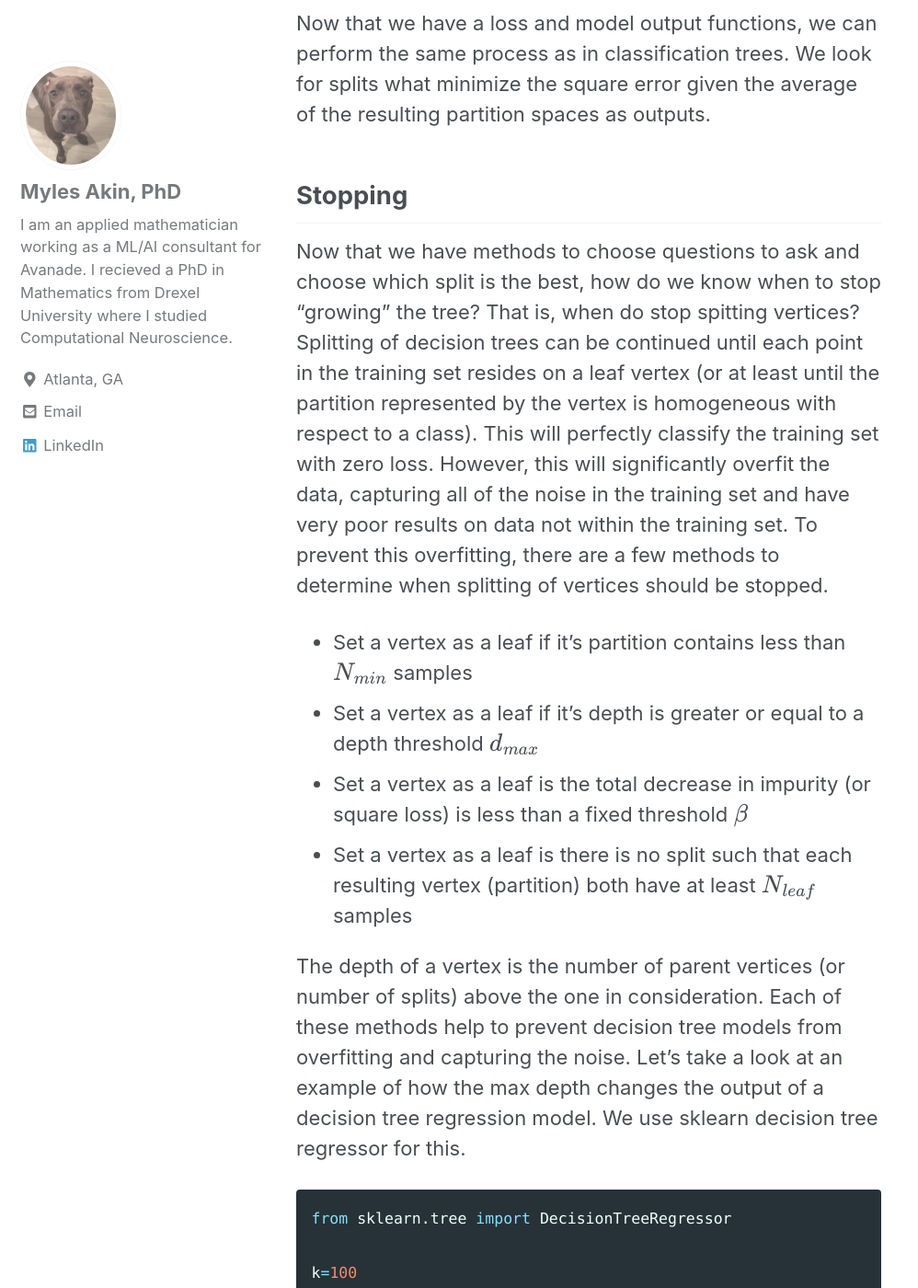
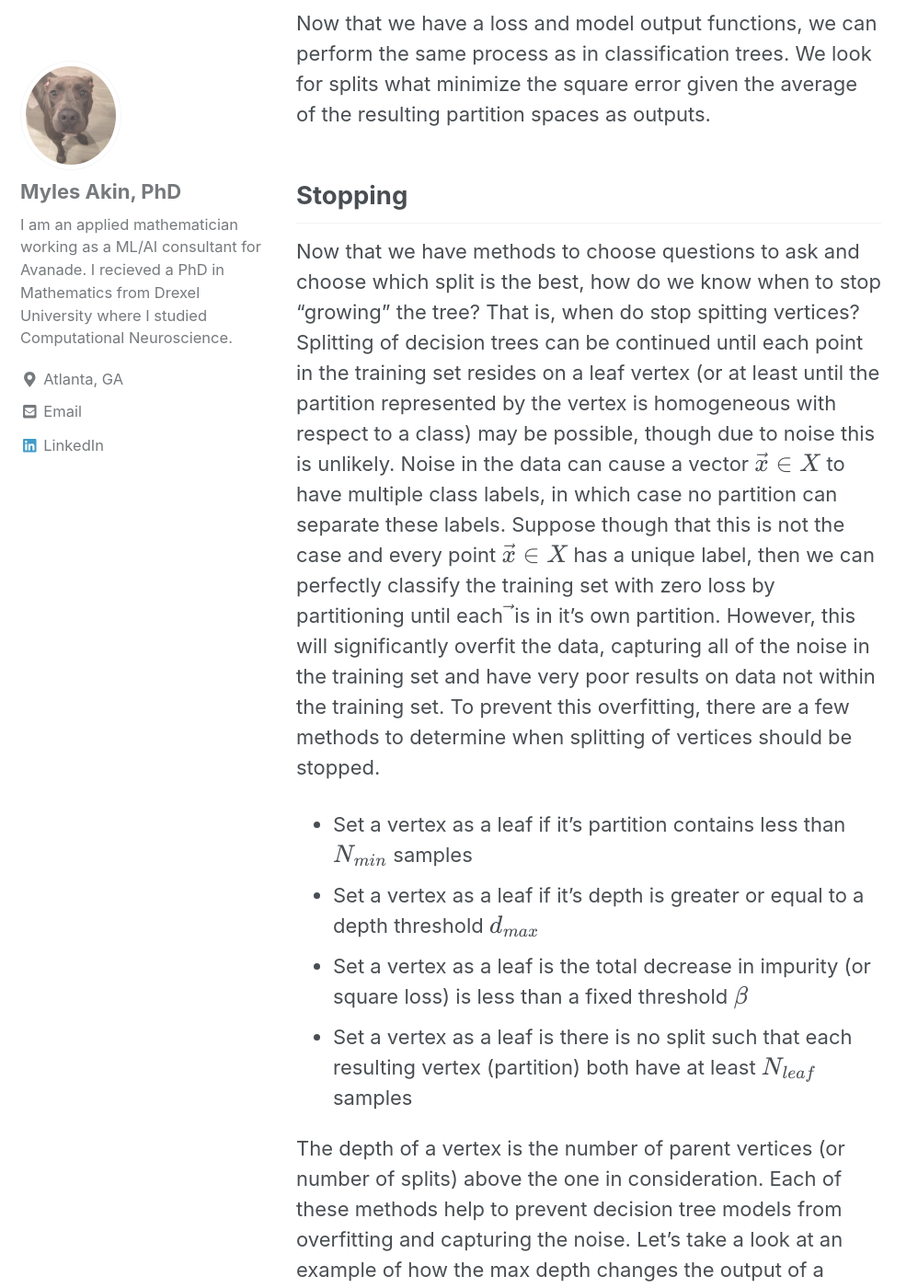
Before and after one commit to mylesakin/mylesakin.github.io, a Jekyll site: the page built from _posts/2019-08-22-DecisionTrees.md, in a window 1280 px wide and 1400 px high, scrolled down 13757 px. Shown: the whole window at 92% size, without its empty margins (0-998 px from the left). Built offline with Jekyll 4.4.1, drawn with Linux system fonts in a browser that asks for light colours; cached includes are drawn as plain includes; nearby versions of some CDN libraries; formulas are drawn with MathJax 3.

Commit message:
decision tree

```diff
--- a/_posts/2019-08-22-DecisionTrees.md
+++ b/_posts/2019-08-22-DecisionTrees.md
@@ -215,7 +215,7 @@ Now that we have a loss and model output functions, we can perform the same proc
 
 ## Stopping
 
-Now that we have methods to choose questions to ask and choose which split is the best, how do we know when to stop "growing" the tree? That is, when do stop spitting vertices? Splitting of decision trees can be continued until each point in the training set resides on a leaf vertex (or at least until the partition represented by the vertex is homogeneous with respect to a class). This will perfectly classify the training set with zero loss. However, this will significantly overfit the data, capturing all of the noise in the training set and have very poor results on data not within the training set. To prevent this overfitting, there are a few methods to determine when splitting of vertices should be stopped.
+Now that we have methods to choose questions to ask and choose which split is the best, how do we know when to stop "growing" the tree? That is, when do stop spitting vertices? Splitting of decision trees can be continued until each point in the training set resides on a leaf vertex (or at least until the partition represented by the vertex is homogeneous with respect to a class) may be possible, though due to noise this is unlikely. Noise in the data can cause a vector \\(\vec{x}\in X\\) to have multiple class labels, in which case no partition can separate these labels. Suppose though that this is not the case and every point \\(\vec{x}\in X\\) has a unique label, then we can perfectly classify the training set with zero loss by partitioning until each \\(\vec{}\\) is in it's own partition. However, this will significantly overfit the data, capturing all of the noise in the training set and have very poor results on data not within the training set. To prevent this overfitting, there are a few methods to determine when splitting of vertices should be stopped.
 
 
 * Set a vertex as a leaf if it's partition contains less than \\(N_{min}\\) samples
```
